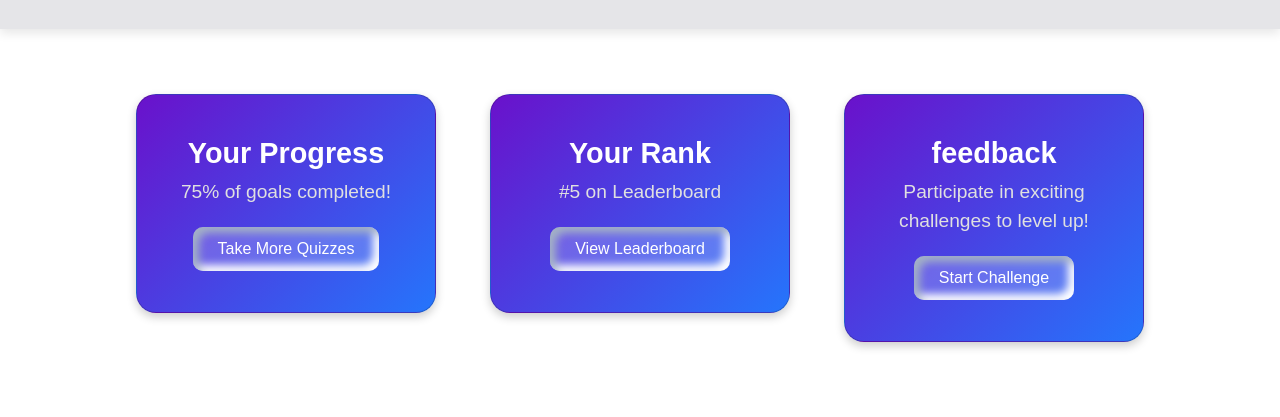
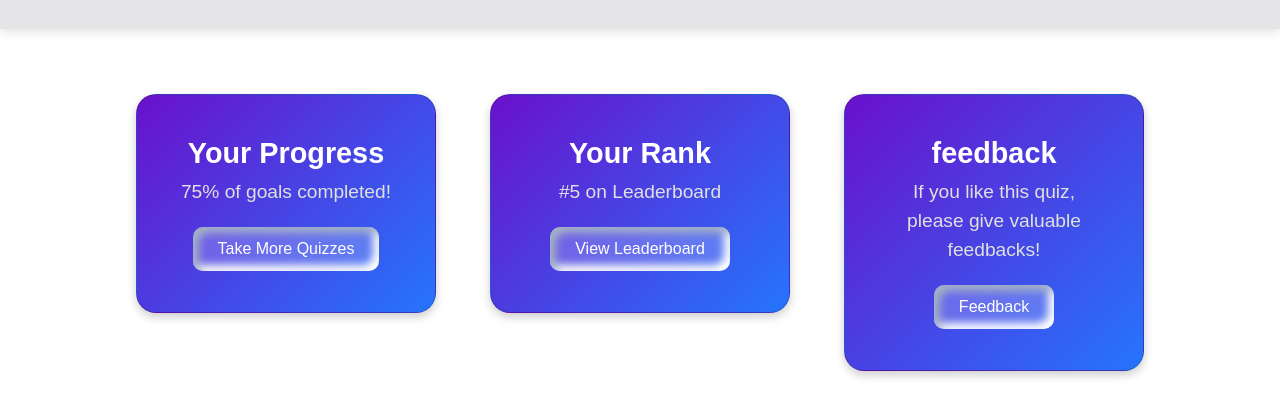
Before and after one commit to pratik-rout-28/PrepQuest, a website: page dashboard.html in a window 1280 px wide. Shown: the part 117-534 px from the top of the page. Drawn offline with nearby package versions, Linux system fonts and the light colour scheme.

Commit message:
update feedback

```diff
--- a/dashboard.html
+++ b/dashboard.html
@@ -143,8 +143,8 @@
           <div class="card">
             <div class="card-body">
               <h5 class="card-title">feedback</h5>
-              <p class="card-text">Participate in exciting challenges to level up!</p>
-              <a href="feedback.html" class="btn btn-primary">Start Challenge</a>
+              <p class="card-text">If you like this quiz, please give valuable feedbacks!</p>
+              <a href="feedback.html" class="btn btn-primary">Feedback</a>
             </div>
           </div>
         </div>
```
